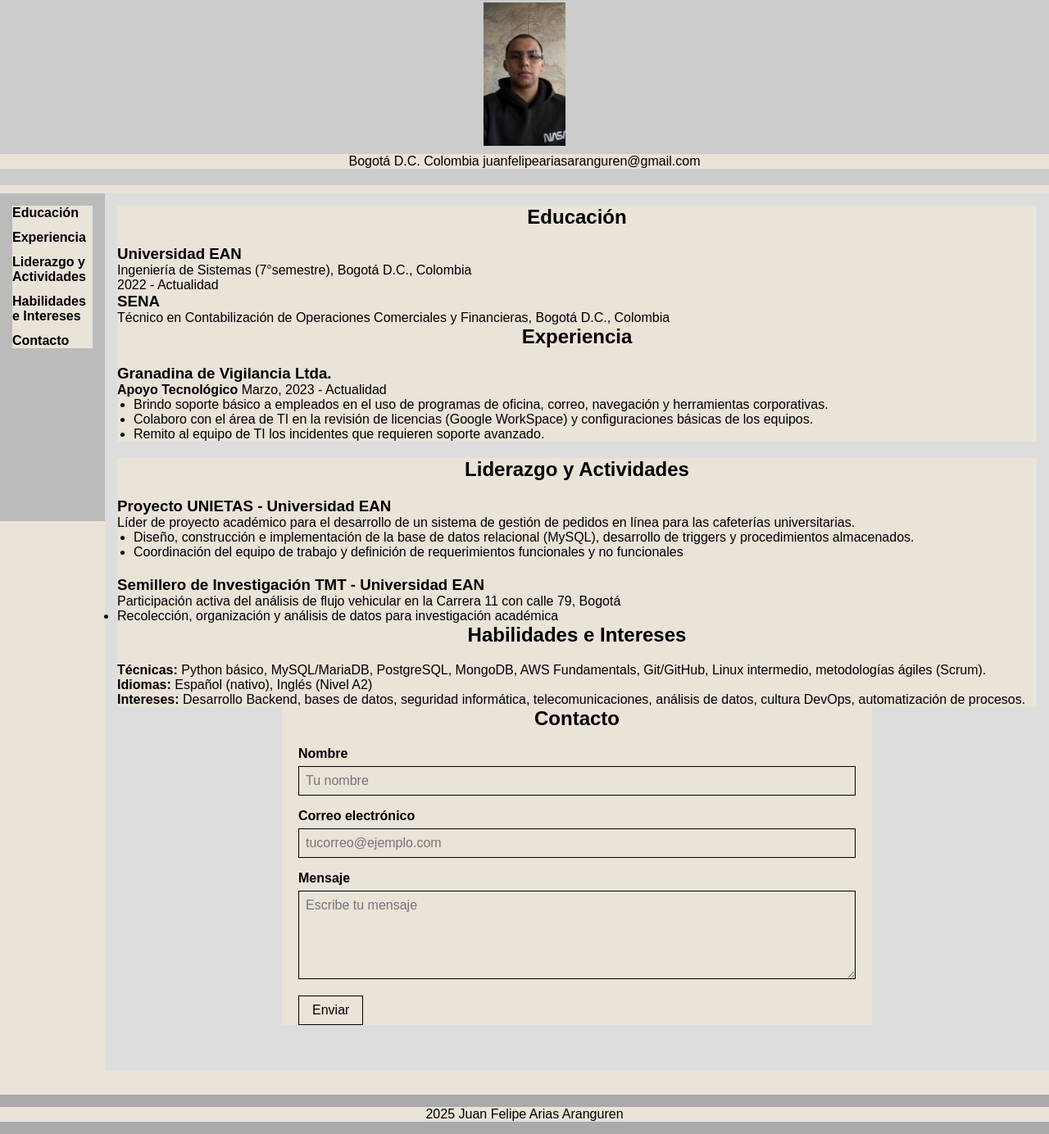
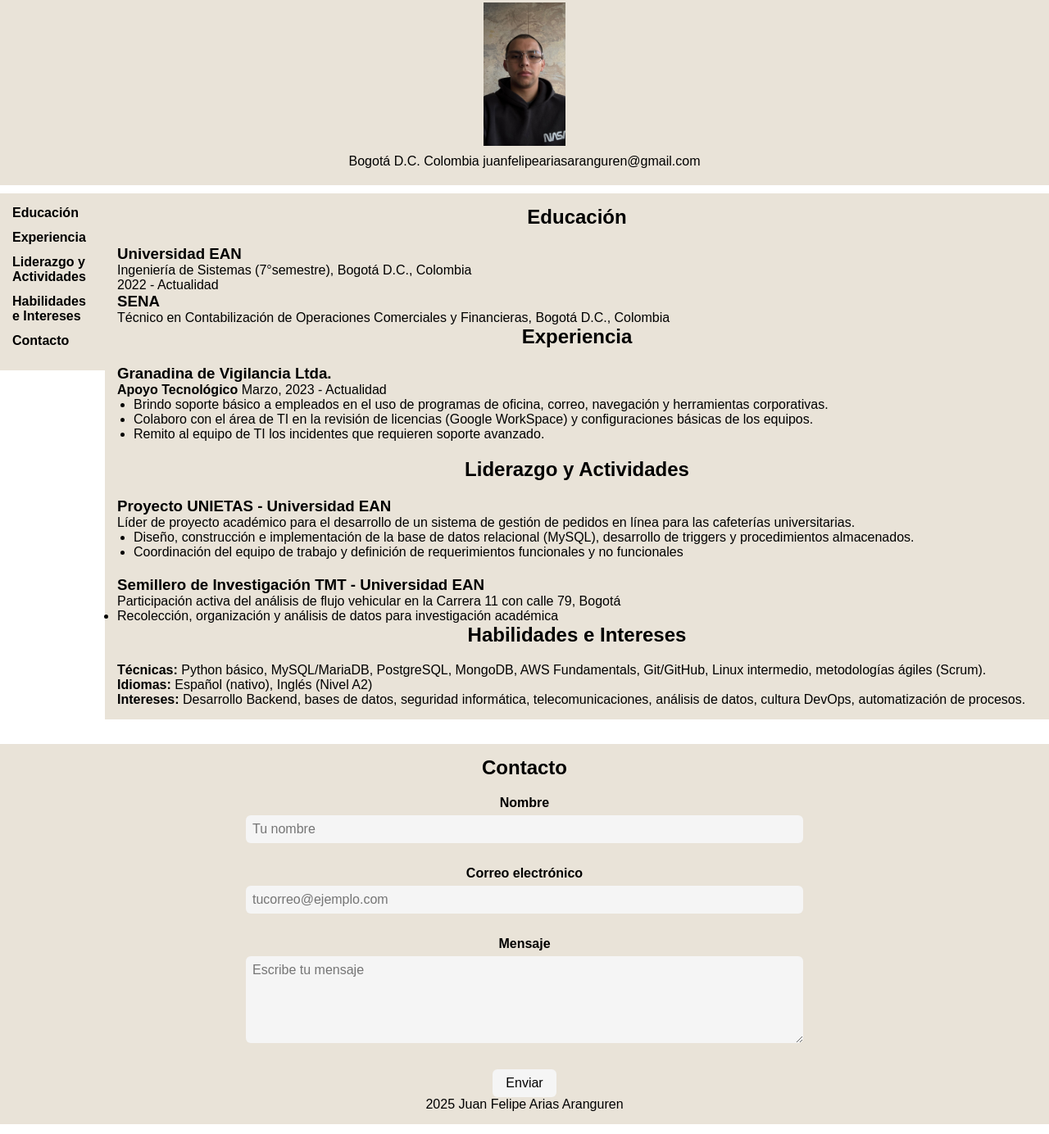
Before and after one commit to felipearias02/personalWeb, a plain HTML site: page index.html in a window 1280 px wide. Shown: the part 64-1448 px from the top of the page at 82% size. Drawn offline with Linux system fonts and the light colour scheme.

Commit message:
block aligned on vertical aligned}

```diff
--- a/css/styles.css
+++ b/css/styles.css
@@ -1,7 +1,5 @@
-
 * {
   box-sizing: border-box;
-  background-color: #e9e3d8;
   margin: 0;
   padding: 0;
   font-family: Arial, sans-serif;
@@ -10,7 +8,7 @@
 
 header.presentation-section {
   width: 100%;
-  background-color: #ccc;
+  background-color: #e9e3d8;
   text-align: center;
   padding: 20px 0;
   clear: both;
@@ -27,13 +25,16 @@ main {
   width: 100%;
   overflow: hidden;
   padding: 10px 0;
+  font-size: 0;
 }
 
 .sidebar {
-  float: left;
+  display: inline-block;
+  vertical-align: top;
   width: 10%;
-  background-color: #bbb;
-  min-height: 400px;
+  font-size: 16px;
+  background-color: #e9e3d8;
+  min-height: 100%;
   padding: 15px;
 }
 
@@ -60,10 +61,12 @@ main {
 
 
 .content {
-  float: left;
+  display: inline-block;
+  vertical-align: top;
   width: 90%;
-  background-color: #ddd;
-  min-height: 400px;
+  font-size: 16px;
+  background-color: #e9e3d8;
+  min-height: 100%;
   padding: 15px;
 }
 
@@ -78,44 +81,49 @@ main {
   margin-bottom: 20px;
 }
 
-.contact-section {
+footer .contact-form {
   max-width: 720px;
-  margin: 0 auto 40px auto;
+  margin: 0 auto;
   padding: 0 20px;
 }
 
-.contact-form .form-field {
+footer .contact-form .form-field {
   margin-bottom: 16px;
 }
 
-.contact-form label {
+footer .contact-form label {
   display: block;
   margin-bottom: 6px;
   font-weight: bold;
 }
 
-.contact-form input,
-.contact-form textarea {
+footer .contact-form input,
+footer .contact-form textarea {
   width: 100%;
   padding: 8px;
-  border: 1px solid #000;
-  background-color: #e9e3d8;
+  background-color: #f5f5f5;
   font: inherit;
   box-sizing: border-box;
+  border: none;
+  box-shadow: none;
+  border-radius: 6px;
+  margin-bottom: 12px;
 }
 
-.button-submit {
+footer .button-submit {
   padding: 8px 16px;
-  border: 1px solid #000;
-  background-color: #e9e3d8;
+  background-color: #f5f5f5;
   cursor: pointer;
   font: inherit;
+  border: none;
+  box-shadow: none;
+  border-radius: 6px;
 }
 
 footer {
   clear: both;
   width: 100%;
-  background-color: #aaa;
+  background-color: #e9e3d8;
   text-align: center;
   padding: 15px 0;
   margin-top: 20px;
--- a/index.html
+++ b/index.html
@@ -68,7 +68,9 @@
         <p><strong class="skills-label">Idiomas:</strong> Español (nativo), Inglés (Nivel A2)</p>
         <p><strong class="skills-label">Intereses:</strong> Desarrollo Backend, bases de datos, seguridad informática, telecomunicaciones, análisis de datos, cultura DevOps, automatización de procesos.</p>
       </section>
-
+    </div>
+  </main>
+  <footer>
       <section class="contact-section" id="contact-section">
         <h2 class="section-title">Contacto</h2>
         <form class="contact-form">
@@ -87,10 +89,6 @@
           <button class="button-submit" type="button">Enviar</button>
         </form>
       </section>
-    </div>
-  </main>
-
-  <footer>
     <p>2025 Juan Felipe Arias Aranguren</p>
   </footer>
 </body>
```
Also changed, not shown: <!DOCTYPE html>.html (added, +35 -0 lines).
